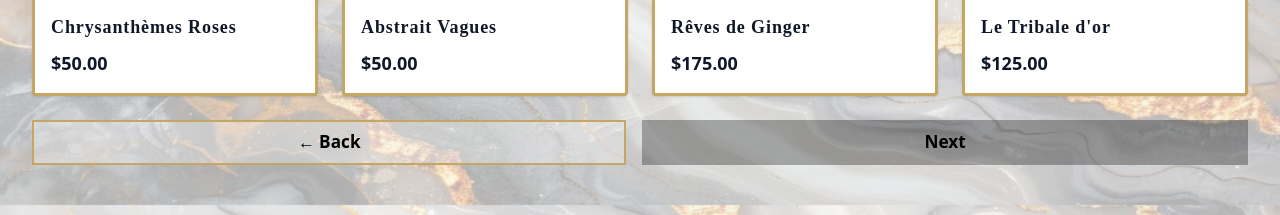
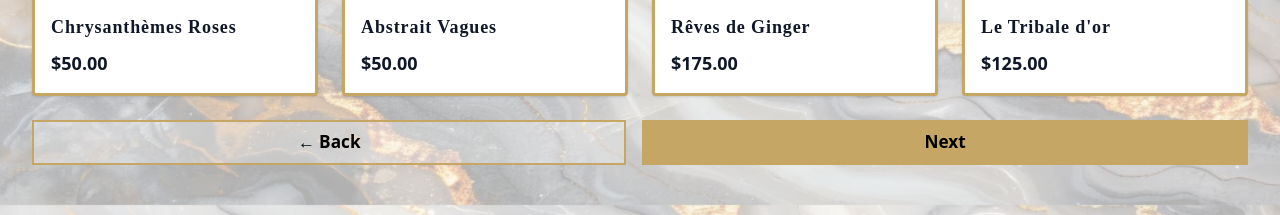
Before and after one commit to proteauj/benito-pepito, a Next.js app in the folder my-app/: page /products in a window 1280 px wide. Shown: the part 1460-1675 px from the top of the page. Built offline with nearby package versions, Linux system fonts and the light colour scheme; no server answers; the database is empty.

Commit message:
Fix next btn

```diff
--- a/my-app/app/products/page.tsx
+++ b/my-app/app/products/page.tsx
@@ -205,7 +205,7 @@ function ProductsContent() {
 
                     <button
                       onClick={() => setPage(p => p + 1)}
-                      disabled={endIndex >= paginatedProducts.length}
+                      disabled={endIndex >= filteredProducts.length}
                       className="flex-1 bg-[var(--gold)] text-black py-3 px-6 font-semibold hover:bg-white hover:text-[var(--leaf)] disabled:bg-black/30 disabled:cursor-not-allowed transition-colors"
                     >
                       {t('actions.next')}
```
